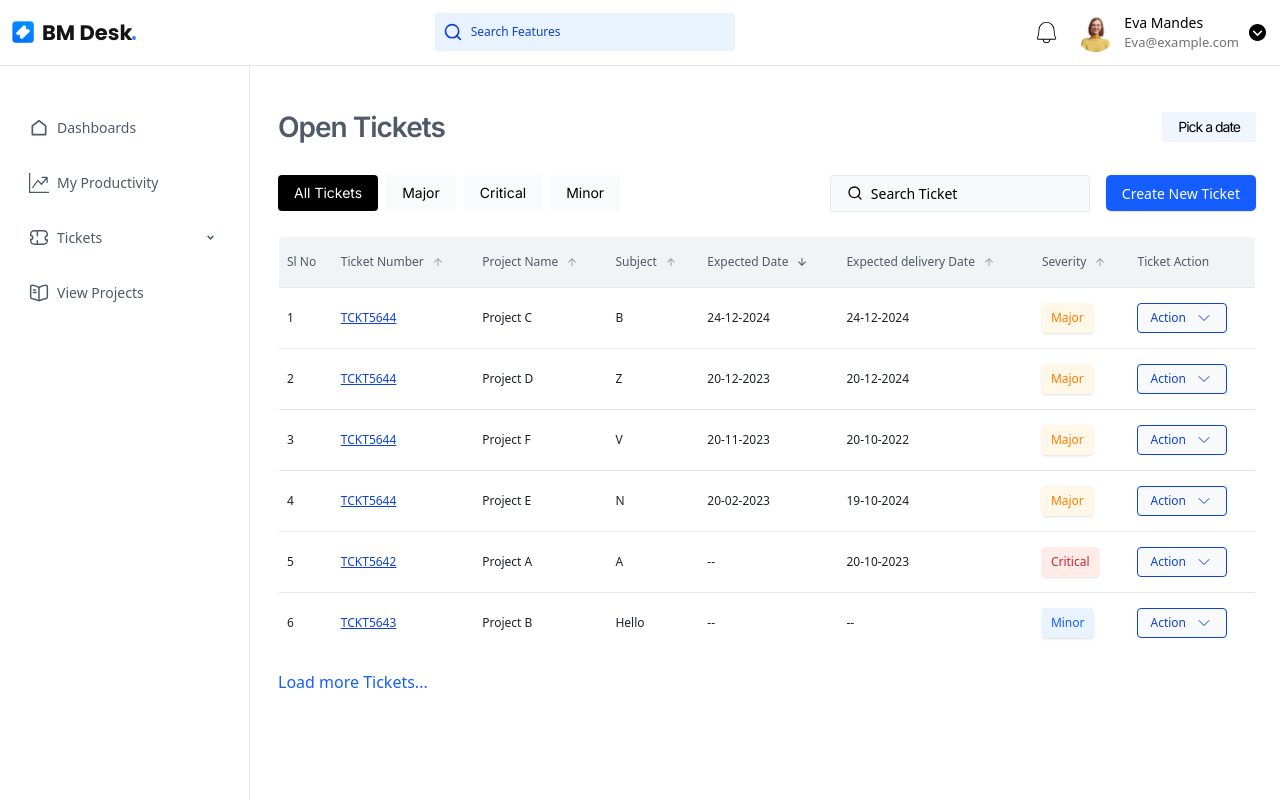
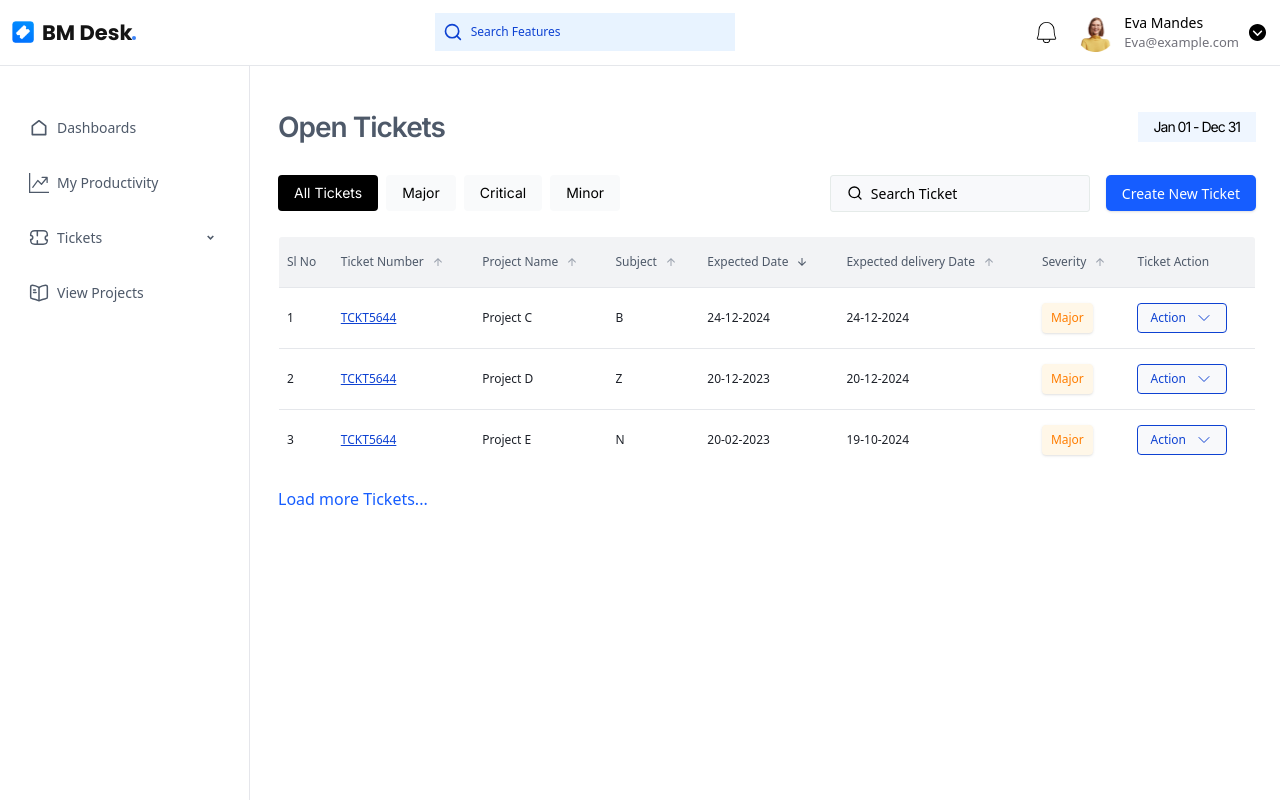
Before and after one commit to Mojithmj/BM-DESK-PROJECT, a React (Vite) app in the folder bm-desk/: page /opentickets in a window 1280 px wide. Built offline with nearby package versions, Linux system fonts and the light colour scheme.

Commit message:
calender changes

```diff
--- a/bm-desk/src/components/DateContext.jsx
+++ b/bm-desk/src/components/DateContext.jsx
@@ -1,37 +1,14 @@
-
-// import React, { createContext, useContext, useState } from "react";
-
-// // Create Context
-// const DateContext = createContext();
-
-// // Custom Hook
-// export const useDate = () => useContext(DateContext);
-
-// // Provider Component
-// export const DateProvider = ({ children }) => {
-//   const [dateRange, setDateRange] = useState({
-//     from: new Date(),
-//     to: new Date(),
-//   });
-
-//   const updateDateRange = (range) => setDateRange(range);
-
-//   return (
-//     <DateContext.Provider value={{ dateRange, updateDateRange }}>
-//       {children}
-//     </DateContext.Provider>
-//   );
-// };
-
-
-//me
-// DateContext.jsx
 import React, { createContext, useContext, useState } from 'react';
+import { startOfYear, endOfYear } from 'date-fns';
 
 const DateContext = createContext();
 
 export function DateProvider({ children }) {
-  const [dateRange, setDateRange] = useState({ from: null, to: null });
+  // 🗓️ Default range set to the current year
+  const [dateRange, setDateRange] = useState({
+    from: startOfYear(new Date()), // January 1st of the current year
+    to: endOfYear(new Date()),     // December 31st of the current year
+  });
 
   const updateDateRange = (range) => {
     setDateRange(range);
--- a/bm-desk/src/components/Pheader.jsx
+++ b/bm-desk/src/components/Pheader.jsx
@@ -79,17 +79,17 @@
                 {dateContext.dateRange?.from ? (
                   dateContext.dateRange.to ? (
                     <>
-                      {format(dateContext.dateRange.from, "MMM dd, yyyy")} - {format(dateContext.dateRange.to, "MMM dd, yyyy")}
+                      {format(dateContext.dateRange.from, "MMM dd")} - {format(dateContext.dateRange.to, "MMM dd")}
                     </>
                   ) : (
-                    format(dateContext.dateRange.from, "MMM dd, yyyy")
+                    format(dateContext.dateRange.from, "MMM dd")
                   )
                 ) : (
                   <span>Pick a date</span>
                 )}
               </button>
             </PopoverTrigger>
-            <PopoverContent className="bg-white">
+            <PopoverContent className="bg-white shadow-none absolute -left-[14rem] md:-left-[28rem]  md:w-[33rem]">
               <Select onValueChange={handleDateRangeChange}>
                 <SelectTrigger>
                   <SelectValue placeholder="Select range" />
@@ -100,7 +100,7 @@
                   <SelectItem value="year">This Year</SelectItem>
                 </SelectContent>
               </Select>
-              <div>
+              <div className="w-full bg-white">
                 <Calendar
                   mode="range"
                   defaultMonth={dateContext.dateRange?.from}
```
Also changed, not shown: bm-desk/src/components/ReusableTable.jsx (+0 -22 lines).
